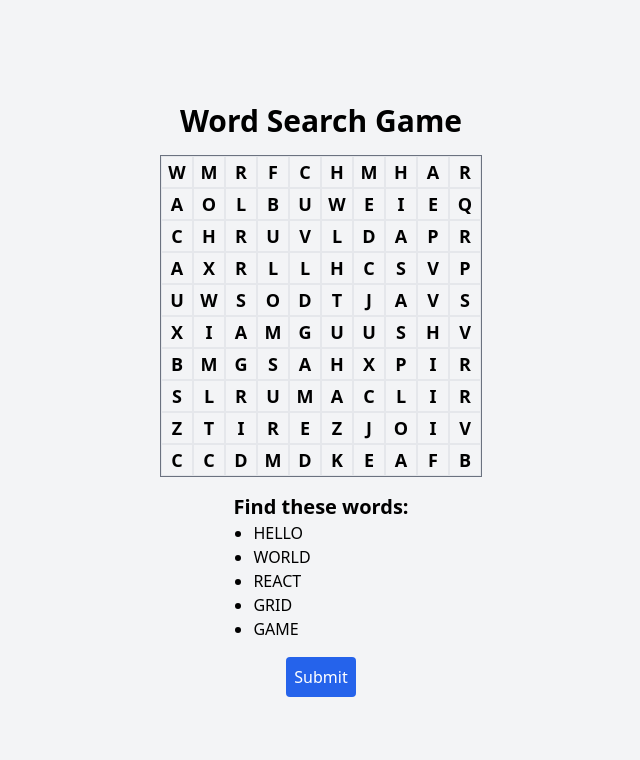
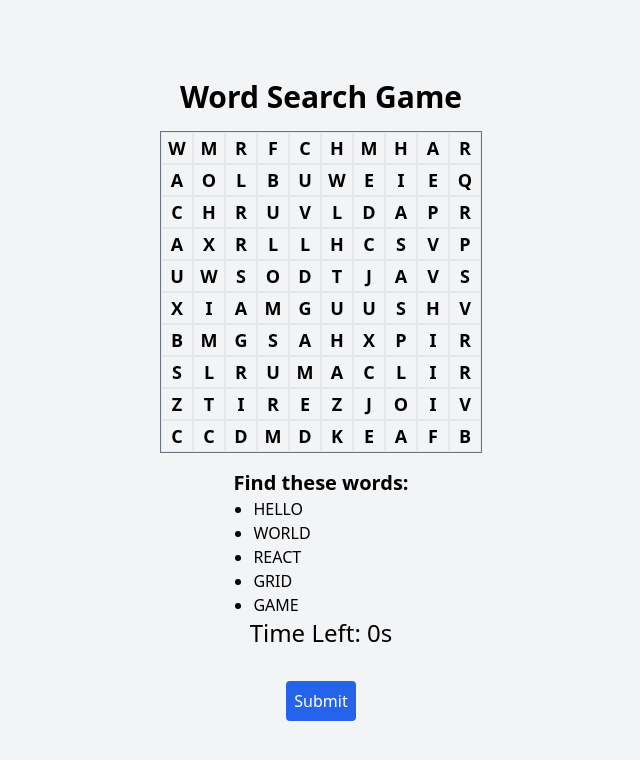
Before and after one commit to ShivamBhuskute/word-search-game, a React (Vite) app in the folder word-search-game/: page / in a window 1280 px wide. Shown: the top 760 px of the page, without its empty margins (319-959 px from the left). Built offline with nearby package versions, Linux system fonts and the light colour scheme.

Commit message:
added timer and restart functions

```diff
--- a/word-search-game/src/components/WordGrid.jsx
+++ b/word-search-game/src/components/WordGrid.jsx
@@ -1,159 +1,3 @@
-// import React, { useState, useEffect } from "react";
-// import {
-//     generateEmptyGrid,
-//     placeWordsInGrid,
-//     fillGridWithRandomLetters,
-// } from "../logic/GridLogic.js";
-
-// const WordGrid = ({ size, words }) => {
-//     const [grid, setGrid] = useState([]);
-//     const [selectedCells, setSelectedCells] = useState([]);
-//     const [correctWords, setCorrectWords] = useState([]);
-
-//     useEffect(() => {
-//         let newGrid = generateEmptyGrid(size);
-//         newGrid = placeWordsInGrid(newGrid, words);
-//         newGrid = fillGridWithRandomLetters(newGrid);
-//         setGrid(newGrid);
-//     }, [size, words]);
-
-//     const handleCellClick = (rowIndex, cellIndex) => {
-//         const cellKey = `${rowIndex}-${cellIndex}`;
-//         setSelectedCells((prev) =>
-//             prev.includes(cellKey)
-//                 ? prev.filter((key) => key !== cellKey)
-//                 : [...prev, cellKey]
-//         );
-//     };
-//     const [submitted, setSubmitted] = useState(false);
-
-//     const checkWords = () => {
-//         setSubmitted(true);
-
-//         let foundWords = [];
-
-//         words.forEach((word) => {
-//             let positions = [];
-//             let found = false;
-
-//             // Iterate over grid to find all positions of this word
-//             for (let row = 0; row < grid.length; row++) {
-//                 for (let col = 0; col < grid[row].length; col++) {
-//                     if (grid[row][col] === word[0]) {
-//                         // Check in all 4 possible directions
-//                         const directions = [
-//                             { x: 1, y: 0 },
-//                             { x: 0, y: 1 },
-//                             { x: 1, y: 1 },
-//                             { x: -1, y: 1 },
-//                         ];
-
-//                         for (let dir of directions) {
-//                             let positionsTemp = [];
-//                             for (let i = 0; i < word.length; i++) {
-//                                 const nx = row + dir.y * i;
-//                                 const ny = col + dir.x * i;
-//                                 if (
-//                                     nx < 0 ||
-//                                     nx >= grid.length ||
-//                                     ny < 0 ||
-//                                     ny >= grid[row].length ||
-//                                     grid[nx][ny] !== word[i]
-//                                 ) {
-//                                     break;
-//                                 }
-//                                 positionsTemp.push(`${nx}-${ny}`);
-//                             }
-
-//                             if (positionsTemp.length === word.length) {
-//                                 positions = positionsTemp;
-//                                 found = true;
-//                                 break;
-//                             }
-//                         }
-//                     }
-//                     if (found) break;
-//                 }
-//                 if (found) break;
-//             }
-
-//             if (
-//                 found &&
-//                 positions.every((pos) => selectedCells.includes(pos))
-//             ) {
-//                 foundWords.push({ word, positions });
-//             }
-//         });
-
-//         setCorrectWords(foundWords);
-//     };
-
-//     return (
-
-//         <>
-//             <div className="grid grid-cols-10 gap-0 border-collapse border border-gray-500">
-//                 {grid.map((row, rowIndex) =>
-//                     row.map((cell, cellIndex) => {
-//                         const cellKey = `${rowIndex}-${cellIndex}`;
-//                         const isSelected = selectedCells.includes(cellKey);
-//                         const isWordCorrect = correctWords.some((word) =>
-//                             word.positions.includes(cellKey)
-//                         );
-//                         const isIncorrect =
-//                             !isWordCorrect && isSelected && submitted; // Check if word is incorrect and submitted
-
-//                         return (
-//                             <div
-//                                 key={cellKey}
-//                                 className={`w-8 h-8 flex items-center justify-center border text-lg font-bold cursor-pointer ${
-//                                     isSelected ? "bg-blue-500 text-white" : ""
-//                                 } ${
-//                                     isWordCorrect
-//                                         ? "bg-green-500 text-white"
-//                                         : isIncorrect
-//                                         ? "bg-red-500 text-white"
-//                                         : ""
-//                                 }`}
-//                                 onClick={() =>
-//                                     handleCellClick(rowIndex, cellIndex)
-//                                 }
-//                             >
-//                                 {cell}
-//                             </div>
-//                         );
-//                     })
-//                 )}
-//             </div>
-
-//             <div className="mt-4">
-//                 <h2 className="text-xl font-semibold">Find these words:</h2>
-//                 <ul className="list-disc ml-5">
-//                     {words.map((word, index) => (
-//                         <li
-//                             key={index}
-//                             className={`${
-//                                 correctWords.includes(word)
-//                                     ? "line-through text-green-500"
-//                                     : ""
-//                             }`}
-//                         >
-//                             {word}
-//                         </li>
-//                     ))}
-//                 </ul>
-//             </div>
-
-//             <button
-//                 className="mt-4 p-2 bg-blue-600 text-white rounded"
-//                 onClick={checkWords}
-//             >
-//                 Submit
-//             </button>
-//         </>
-//     );
-// };
-
-// export default WordGrid;
 import React, { useState, useEffect } from "react";
 import {
     generateEmptyGrid,
@@ -167,6 +11,8 @@ const WordGrid = ({ size, words }) => {
     const [correctWords, setCorrectWords] = useState([]);
     const [submitted, setSubmitted] = useState(false);
     const [incorrectCells, setIncorrectCells] = useState([]);
+    const [timeLeft, setTimeLeft] = useState(5); // Timer state
+    const [isGameOver, setIsGameOver] = useState(false);
 
     useEffect(() => {
         let newGrid = generateEmptyGrid(size);
@@ -182,6 +28,37 @@ const WordGrid = ({ size, words }) => {
                 ? prev.filter((key) => key !== cellKey)
                 : [...prev, cellKey]
         );
+    };
+
+    useEffect(() => {
+        const timer = setInterval(() => {
+            setTimeLeft((prevTimeLeft) =>
+                prevTimeLeft > 0 ? prevTimeLeft - 1 : 0
+            );
+            console.log(
+                `Timer: ${new Date().toISOString()}, timeLeft: ${timeLeft}`
+            );
+
+            if (timeLeft === 0) {
+                clearInterval(timer);
+                setIsGameOver(true);
+            }
+        }, 1000);
+
+        return () => {
+            clearInterval(timer);
+        };
+    }, [timeLeft]);
+
+    const handleRestart = () => {
+        // Reset game state
+        setTimeLeft(60);
+        setIsGameOver(false);
+        // other reset logic
+        let newGrid = generateEmptyGrid(size);
+        newGrid = placeWordsInGrid(newGrid, words);
+        newGrid = fillGridWithRandomLetters(newGrid);
+        setGrid(newGrid);
     };
 
     const checkWords = () => {
@@ -250,23 +127,36 @@ const WordGrid = ({ size, words }) => {
 
     return (
         <>
+            {isGameOver ? (
+                <>
+                    <h1>Better luck next time</h1>
+                    <div>
+                        <button onClick={handleRestart}>Restart</button>
+                    </div>
+                </>
+            ) : (
+                <>
                     <div className="grid grid-cols-10 gap-0 border-collapse border border-gray-500">
                         {grid.map((row, rowIndex) =>
                             row.map((cell, cellIndex) => {
                                 const cellKey = `${rowIndex}-${cellIndex}`;
-                        const isSelected = selectedCells.includes(cellKey);
-                        const isWordCorrect = correctWords.some((word) =>
-                            word.positions.includes(cellKey)
+                                const isSelected =
+                                    selectedCells.includes(cellKey);
+                                const isWordCorrect = correctWords.some(
+                                    (word) => word.positions.includes(cellKey)
                                 );
 
                                 const isIncorrect =
-                            incorrectCells.includes(cellKey) && submitted;
+                                    incorrectCells.includes(cellKey) &&
+                                    submitted;
 
                                 return (
                                     <div
                                         key={cellKey}
                                         className={`w-8 h-8 flex items-center justify-center border text-lg font-bold cursor-pointer ${
-                                    isSelected ? "bg-blue-500 text-white" : ""
+                                            isSelected
+                                                ? "bg-blue-500 text-white"
+                                                : ""
                                         } ${
                                             isWordCorrect
                                                 ? "bg-green-500 text-white"
@@ -286,14 +176,18 @@ const WordGrid = ({ size, words }) => {
                     </div>
 
                     <div className="mt-4">
-                <h2 className="text-xl font-semibold">Find these words:</h2>
+                        <h2 className="text-xl font-semibold">
+                            Find these words:
+                        </h2>
                         <ul className="list-disc ml-5">
                             {words.map((word, index) => (
                                 <li
                                     key={index}
                                     className={`${
-                                correctWords.some((cw) => cw.word === word)
-                                    ? "line-through text-green-500"
+                                        correctWords.some(
+                                            (cw) => cw.word === word
+                                        )
+                                            ? "hidden"
                                             : ""
                                     }`}
                                 >
@@ -303,6 +197,10 @@ const WordGrid = ({ size, words }) => {
                         </ul>
                     </div>
 
+                    <div className="flex justify-between items-center mb-4">
+                        <div className="text-2xl">Time Left: {timeLeft}s</div>
+                    </div>
+
                     <button
                         className="mt-4 p-2 bg-blue-600 text-white rounded"
                         onClick={checkWords}
@@ -310,6 +208,8 @@ const WordGrid = ({ size, words }) => {
                         Submit
                     </button>
                 </>
+            )}
+        </>
     );
 };
 
```
Lines whose indentation alone changed are shown as unchanged.
